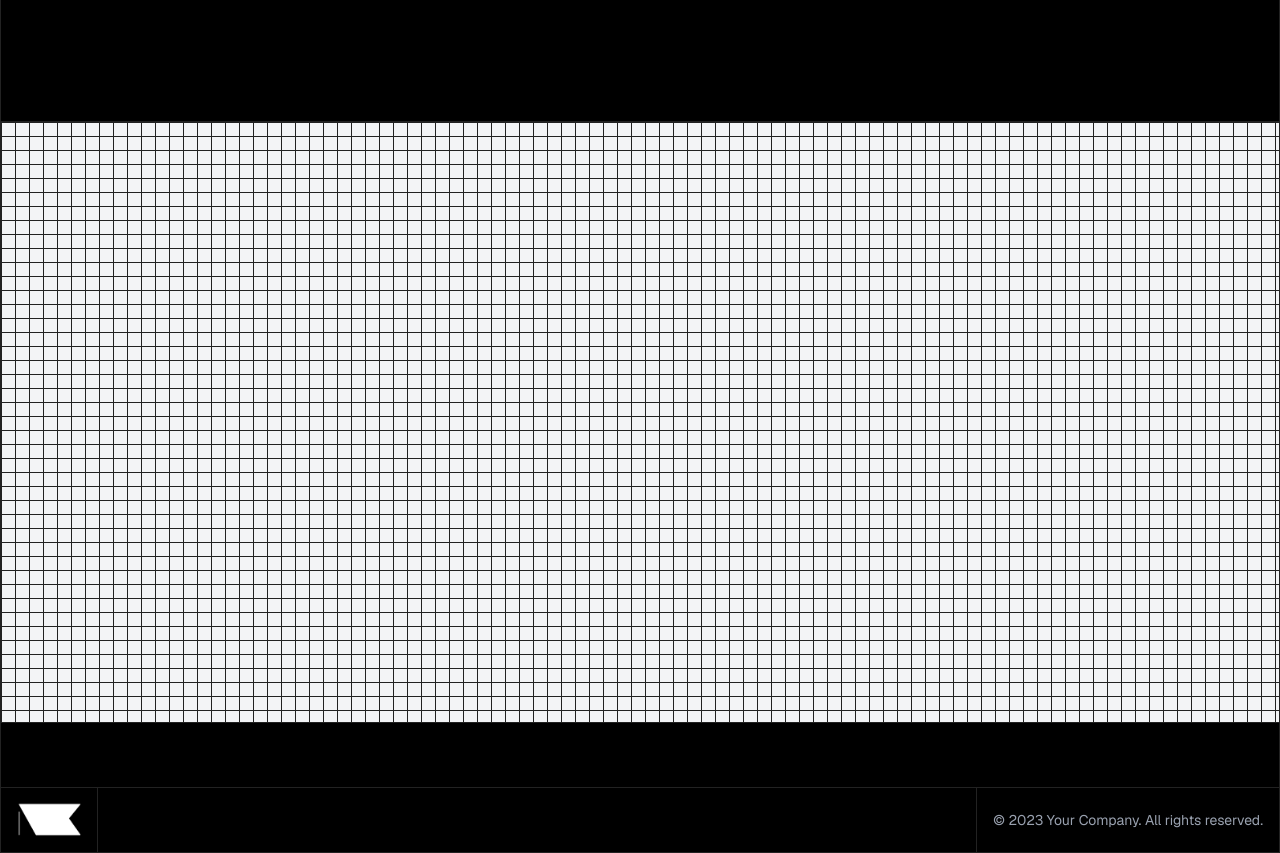
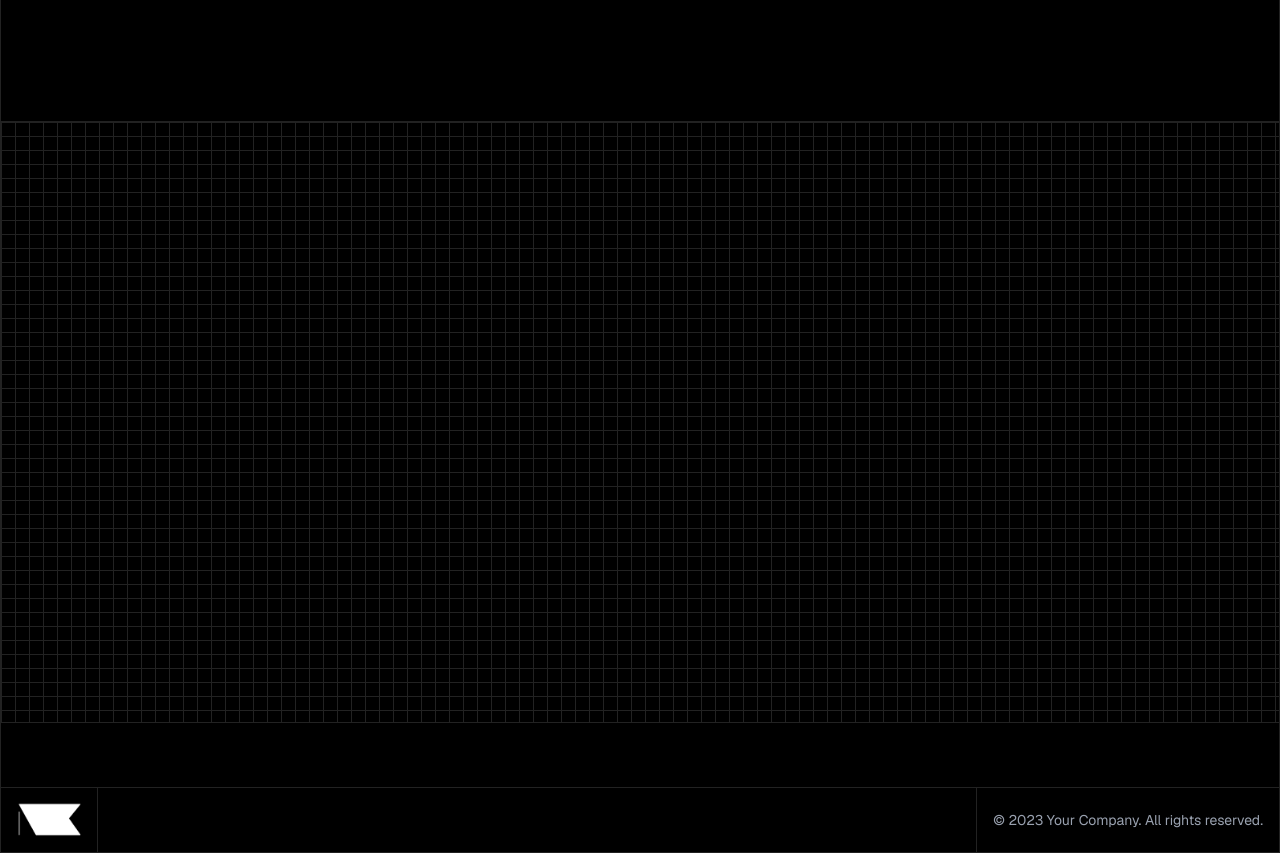
Before and after one commit to nima-karami/nextjs-portfolio, a Next.js app: page / in a window 1280 px wide. Shown: the part 2200-3053 px from the top of the page. Built offline with nearby package versions, Linux system fonts and the light colour scheme.

Commit message:
clean up contact section container and enhance headshot image attributes

```diff
--- a/app/components/contact-section.tsx
+++ b/app/components/contact-section.tsx
@@ -3,7 +3,7 @@ import Container from './container';
 function ContactSection() {
   return (
     <section id="contact" className="border-secondary w-full border-b">
-      <Container className="grid-background flex flex-col bg-gray-100">
+      <Container className="grid-background flex flex-col">
         <div className="flex h-[600px] gap-4 p-20">
           {/* Add contact content here */}
         </div>
--- a/app/components/headshot.tsx
+++ b/app/components/headshot.tsx
@@ -3,7 +3,13 @@ import Image from 'next/image';
 function Headshot() {
   return (
     <div className="relative h-32 w-32 overflow-hidden rounded-full border-2 border-gray-200 md:h-48 md:w-48">
-      <Image src="/images/headshot.jpg" alt="Nima Karami Headshot" fill />
+      <Image
+        src="/images/headshot.jpg"
+        alt="Nima Karami Headshot"
+        fill
+        fetchPriority="high"
+        preload={true}
+      />
     </div>
   );
 }
```
